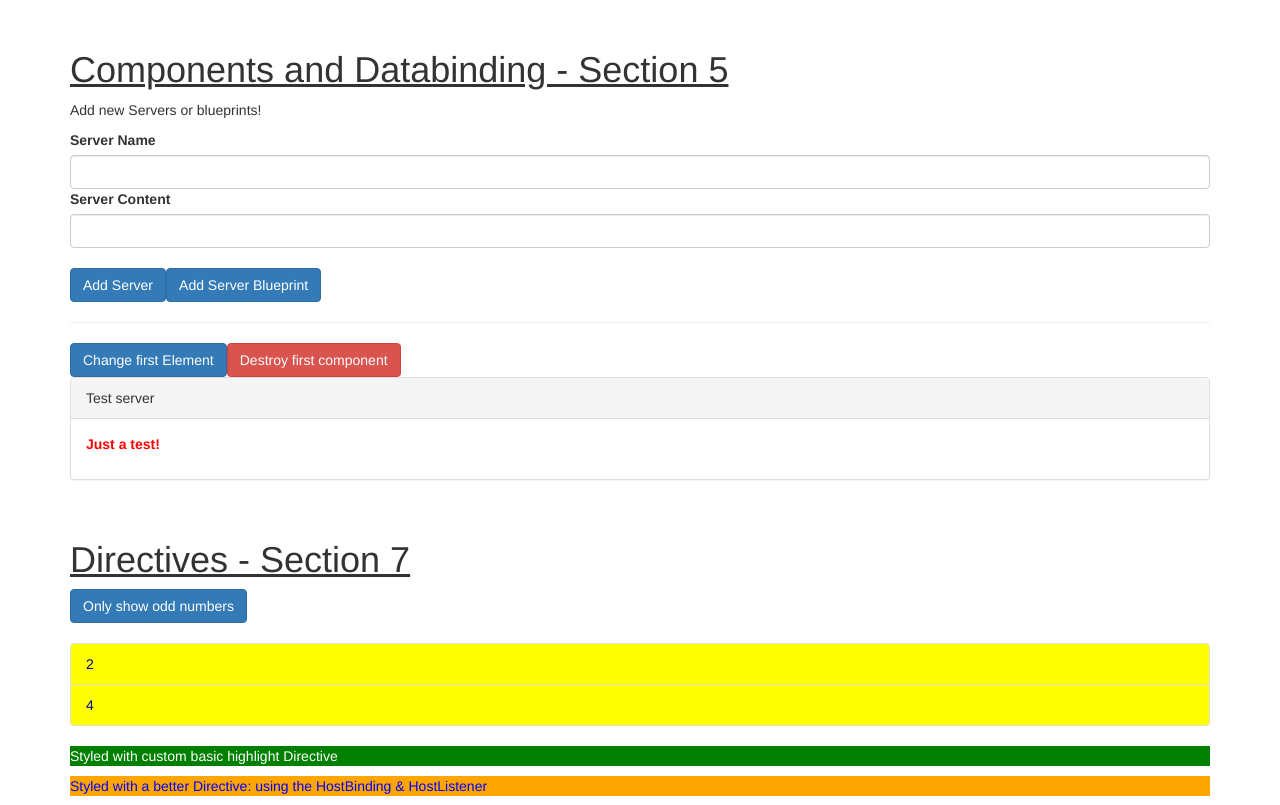
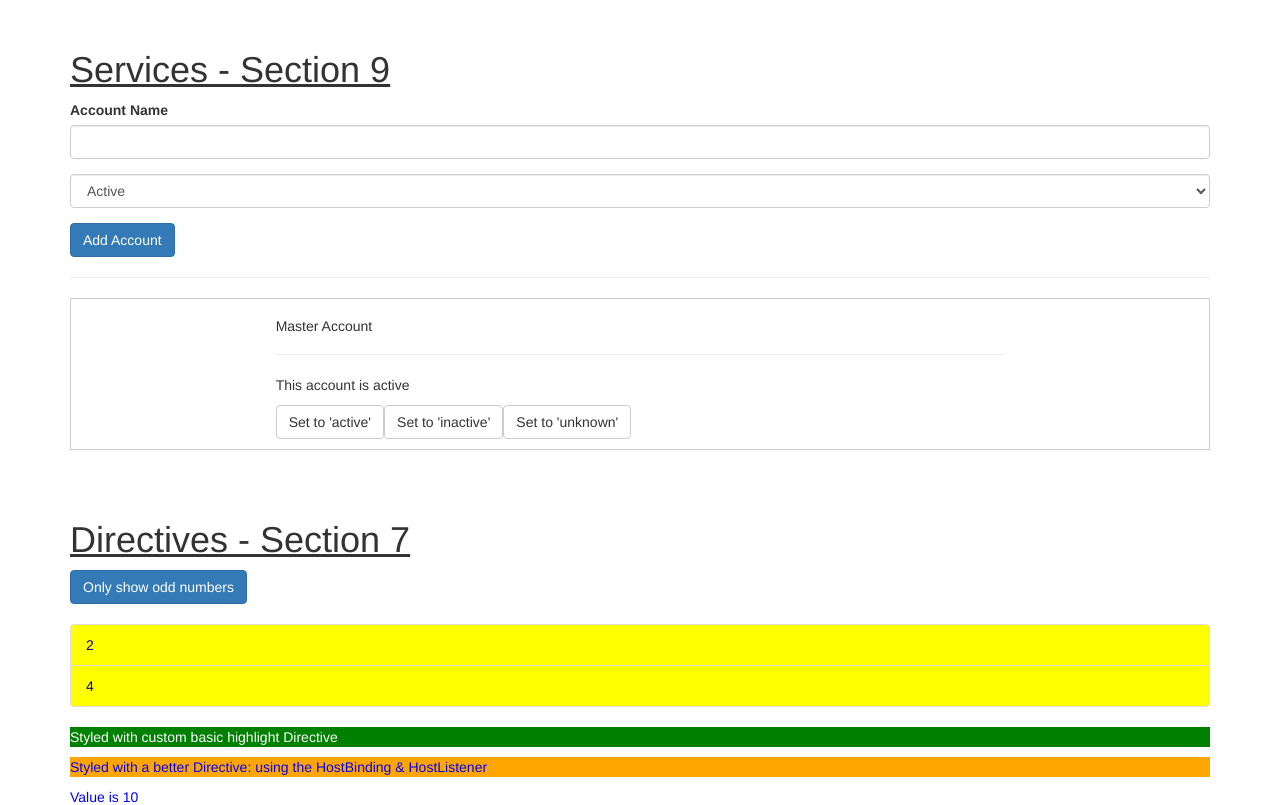
Before and after one commit to Felix-gto/angular_udemy_components-databinding-directives, an Angular app: page / in a window 1280 px wide. Shown: the top 805 px of the page. Built offline with nearby package versions, Linux system fonts and the light colour scheme.

Commit message:
Services - Section 9 included

```diff
--- /dev/null
+++ b/src/app/account/account.component.css
@@ -0,0 +1,5 @@
+.row {
+  border: 1px solid #ccc;
+  margin: 10px 0;
+  padding: 10px 0;
+}
--- /dev/null
+++ b/src/app/account/account.component.html
@@ -0,0 +1,10 @@
+<div class="row">
+  <div class="col-xs-12 col-md-8 col-md-offset-2">
+    <h5>{{ account.name }}</h5>
+    <hr>
+    <p>This account is {{ account.status }}</p>
+    <button class="btn btn-default" (click)="onSetTo('active')">Set to 'active'</button>
+    <button class="btn btn-default" (click)="onSetTo('inactive')">Set to 'inactive'</button>
+    <button class="btn btn-default" (click)="onSetTo('unknown')">Set to 'unknown'</button>
+  </div>
+</div>
--- /dev/null
+++ b/src/app/account/account.component.ts
@@ -0,0 +1,32 @@
+import { Component, Input } from '@angular/core';
+import { AccountsService } from '../accounts.service';
+
+// Import the service
+import { LoggingService } from '../logging.service';
+
+@Component({
+  selector: "app-account",
+  templateUrl: "./account.component.html",
+  styleUrls: ["./account.component.css"]
+
+  // Provide the service
+  // providers: [LoggingService]
+})
+export class AccountComponent {
+  @Input() account: { name: string; status: string };
+  @Input() id: number;
+
+  // Constructor needed to use the service: type mandatory and is the class that you want to get injected. - informs angular that we need an instance of the Logging Service class (argument)
+  constructor(
+    private loggingService: LoggingService,
+    private accountsService: AccountsService
+  ) {}
+
+  onSetTo(status: string) {
+    // Using the service: this.constructorMethod.serviceMethod(pass argument)
+    this.accountsService.updateStatus(this.id, status);
+    // this.loggingService.logStatusChange(status);
+
+    this.accountsService.statusUpdated.emit(status);
+  }
+}
--- /dev/null
+++ b/src/app/accounts.service.ts
@@ -0,0 +1,27 @@
+import { EventEmitter, Injectable } from "@angular/core";
+import { LoggingService } from "./logging.service";
+
+@Injectable()
+export class AccountsService {
+  accounts = [
+    {
+      name: "Master Account",
+      status: "active",
+    }
+  ];
+
+  // Emit a new event (statusUpdated) - we can listen to it where we import the service (subscribe to the event)
+  statusUpdated = new EventEmitter<string>();
+
+  constructor(private loggingService: LoggingService){}
+
+  addAccount(name: string, status: string) {
+    this.accounts.push({ name: name, status: status });
+    this.loggingService.logStatusChange(status);
+  }
+
+  updateStatus(id: number, status: string) {
+    this.accounts[id].status = status;
+    this.loggingService.logStatusChange(status);
+  }
+}
--- a/src/app/app.component.html
+++ b/src/app/app.component.html
@@ -1,30 +1,23 @@
 <div class="container">
 
-  <h1> Components and Databinding - Section 5</h1>
-
-  <app-cockpit
-   (serverCreated)="onServerAdded($event)"
-   (bpCreated)="onBlueprintAdded($event)"
-  ></app-cockpit>
-  <hr>
 
   <div class="row">
+
     <div class="col-xs-12">
-      <button class="btn btn-primary" (click)="onChangeFirst()">Change first Element</button>
-      <button class="btn btn-danger" (click)="onDestroyFirst()">Destroy first component</button>
 
-      <app-server-element
-        *ngFor="let serverElement of serverElements"
-        [srvElement]="serverElement"
-        [name]="serverElement.name">
-        <p>
-          <strong *ngIf="serverElement.type === 'server'" style="color: red">{{ serverElement.content }}</strong>
-          <em *ngIf="serverElement.type === 'blueprint'">{{ serverElement.content }}</em>
-        </p>
-      </app-server-element>
+      <h1> Services - Section 9</h1>
+
+      <app-new-account></app-new-account>
+      <hr>
+      <app-account
+        *ngFor="let acc of accounts; let i = index"
+        [account]="acc"
+        [id]="i"
+        ></app-account>
     </div>
   </div>
 
+  <br>
   <br>
 
   <div class="row">
@@ -86,4 +79,34 @@
 
     </div>
   </div>
+
+
+  <br>
+
+  <h1> Components and Databinding - Section 5</h1>
+
+  <app-cockpit
+   (serverCreated)="onServerAdded($event)"
+   (bpCreated)="onBlueprintAdded($event)"
+  ></app-cockpit>
+  <hr>
+
+  <div class="row">
+    <div class="col-xs-12">
+      <button class="btn btn-primary" (click)="onChangeFirst()">Change first Element</button>
+      <button class="btn btn-danger" (click)="onDestroyFirst()">Destroy first component</button>
+
+      <app-server-element
+        *ngFor="let serverElement of serverElements"
+        [srvElement]="serverElement"
+        [name]="serverElement.name">
+        <p>
+          <strong *ngIf="serverElement.type === 'server'" style="color: red">{{ serverElement.content }}</strong>
+          <em *ngIf="serverElement.type === 'blueprint'">{{ serverElement.content }}</em>
+        </p>
+      </app-server-element>
+    </div>
+  </div>
+
+  <br><br><br><br><br><br><br><br><br><br><hr>
 </div>
--- a/src/app/app.component.ts
+++ b/src/app/app.component.ts
@@ -1,11 +1,14 @@
-import { Component } from '@angular/core';
+import { Component, OnInit } from '@angular/core';
+
+// Services - Section 9
+import { AccountsService } from './accounts.service';
 
 @Component({
   selector: 'app-root',
   templateUrl: './app.component.html',
   styleUrls: ['./app.component.css']
 })
-export class AppComponent {
+export class AppComponent implements OnInit {
 
   // Declare Server element object: create an Test server example
   serverElements = [{type: 'server', name: 'Test server', content: 'Just a test!'}];
@@ -44,4 +47,15 @@ export class AppComponent {
   onlyOdd = false;
   value = 10;
 
+
+  /*********  Services - Section 7  **********/
+
+  accounts: {name: string, status: string}[] = [];
+
+  constructor(private accountsService: AccountsService) {}
+
+  ngOnInit() {
+    this.accounts = this.accountsService.accounts;   // JavaScript reference type, by setting it equal here we are getting access to the same the array as stored in the AccountsService
+  }
+
 }
--- /dev/null
+++ b/src/app/logging.service.ts
@@ -0,0 +1,12 @@
+// Create the class for the service - name it as you wish (Logging Service in our case)
+import { Injectable } from "@angular/core";
+
+@Injectable()
+export class LoggingService {
+
+  // Create the desired method: logStatusChange() which in this case receives an argument (status: type string)
+  logStatusChange(status: string) {
+    console.log("A server status changed, new status: " + status);
+  }
+
+}
--- /dev/null
+++ b/src/app/new-account/new-account.component.html
@@ -0,0 +1,27 @@
+<div class="row">
+  <div class="col-xs-12">
+
+    <div class="form-group">
+      <label>Account Name</label>
+      <input
+        type="text"
+        class="form-control"
+        #accountName>
+    </div>
+
+    <div class="form-group">
+      <select class="form-control" #status>
+        <option value="active">Active</option>
+        <option value="inactive">Inactive</option>
+        <option value="hidden">Hidden</option>
+      </select>
+    </div>
+
+    <button
+      class="btn btn-primary"
+      (click)="onCreateAccount(accountName.value, status.value)">
+      Add Account
+    </button>
+
+  </div>
+</div>
--- /dev/null
+++ b/src/app/new-account/new-account.component.ts
@@ -0,0 +1,34 @@
+import { Component  } from '@angular/core';
+
+// Import the services
+import { LoggingService } from '../logging.service';
+import { AccountsService } from '../accounts.service';
+
+@Component({
+  selector: "app-new-account",
+  templateUrl: "./new-account.component.html",
+  styleUrls: ["./new-account.component.css"],
+
+  // Provide the service
+  providers: [LoggingService],
+})
+
+export class NewAccountComponent {
+  // Constructor needed to use the service: type mandatory and is the class that you want to get injected. - informs angular that we need an instance of the Logging Service class (argument)
+  constructor(
+    private loggingService: LoggingService,
+    private accountsService: AccountsService
+  ) {
+
+    // subscribe to the event emitted in the AccountsService
+    this.accountsService.statusUpdated.subscribe(
+      (status: string) => alert('New Status: ' + status)
+    );
+  }
+
+  onCreateAccount(accountName: string, accountStatus: string) {
+    // Using the service: this.constructorMethod.serviceMethod(pass argument)
+    this.accountsService.addAccount(accountName, accountStatus);
+    // this.loggingService.logStatusChange(accountStatus);
+  }
+}
```
Also changed, not shown: src/app/app.module.ts (+12 -2 lines), src/app/new-account/new-account.component.css (added).
